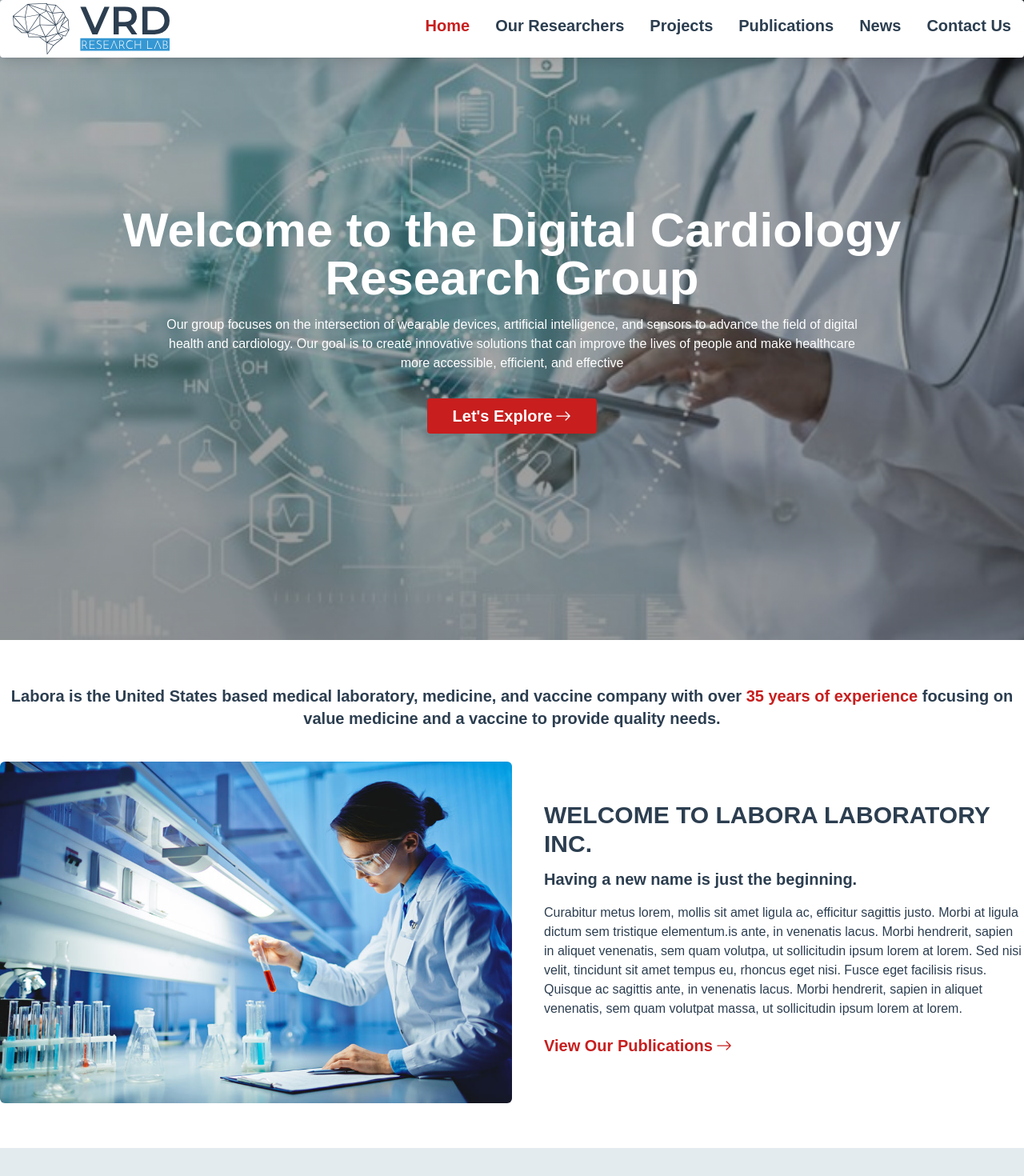
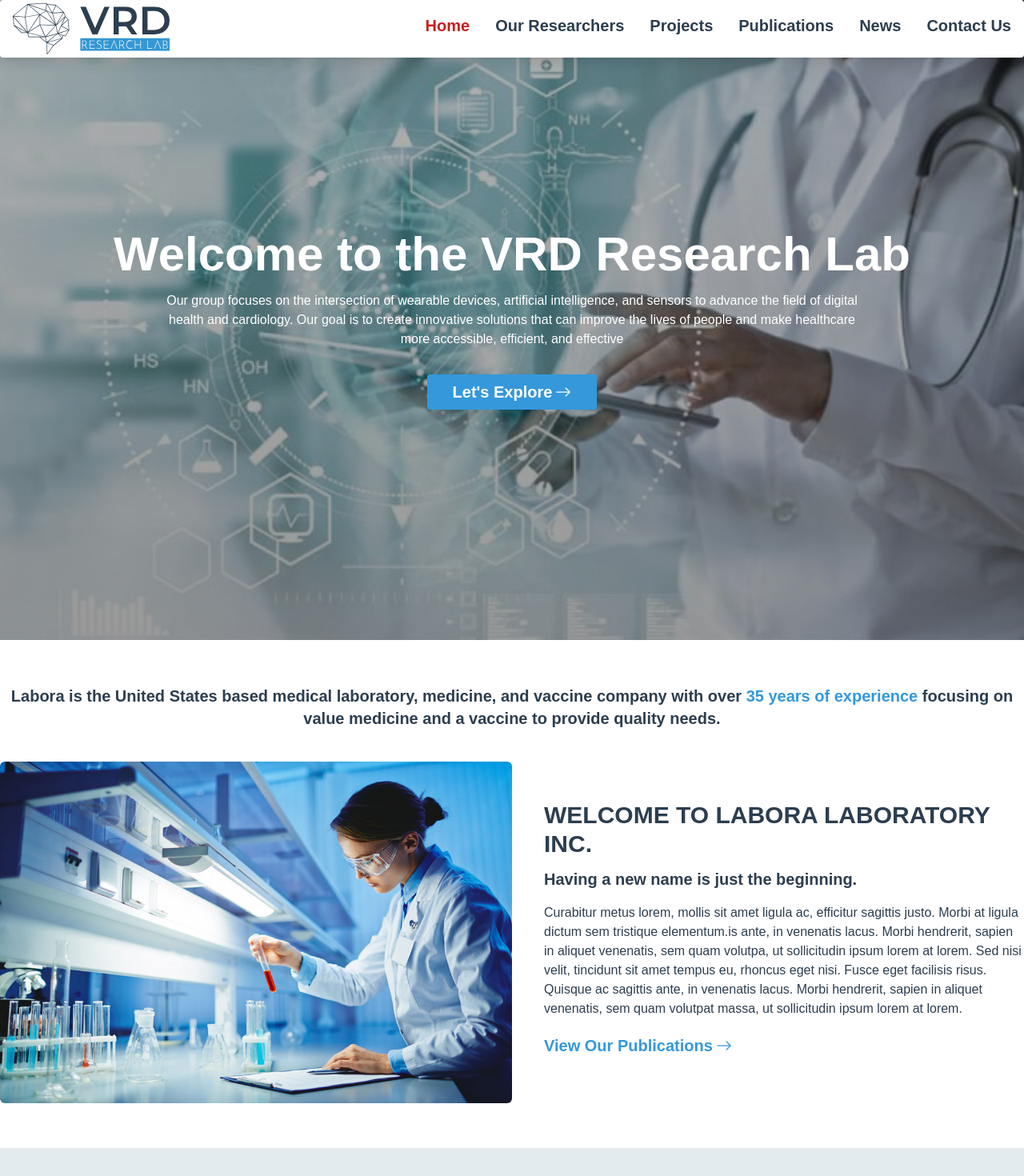
Before and after one commit to The-Virtual-BD/vrd_lab_new, a Next.js app: page / in a window 1280 px wide. Shown: the top 1470 px of the page at 80% size. Built offline with nearby package versions, Linux system fonts and the light colour scheme; no server answers.

Commit message:
updated home page

```diff
--- a/components/HomePage/Banner.js
+++ b/components/HomePage/Banner.js
@@ -8,7 +8,7 @@ const Banner = () => {
 			<div className="slider-bg flex items-center justify-center text-white ">
 				<div className="container mx-auto text-center px-5 lg:px-0">
 					<h1 className="text-2xl lg:text-6xl font-bold text-white mb-4 max-w-5xl mx-auto">
-						Welcome to the Digital Cardiology Research Group
+						Welcome to the VRD Research Lab
 					</h1>
 					<p className="text-white mb-8 max-w-4xl mx-auto text-sm lg:text-base">
 						Our group focuses on the intersection of wearable devices,
@@ -21,7 +21,7 @@ const Banner = () => {
 					<div className=" flex items-center justify-center">
 						<Link
 							href={"/projects"}
-							className="bg-red-700 hover:bg-red-500 text-sm lg:text-xl text-white font-semibold py-2 px-5 lg:px-8 rounded  flex items-center gap-1 text-center"
+							className="bg-primary hover:bg-secondary text-sm lg:text-xl text-white font-semibold py-2 px-5 lg:px-8 rounded  flex items-center gap-1 text-center"
 						>
 							<span>Let&apos;s Explore</span> <BsArrowRight />
 						</Link>
--- a/components/HomePage/Home.js
+++ b/components/HomePage/Home.js
@@ -12,7 +12,7 @@ const Home = () => {
 	return (
 		<>
 		<Head>
-			<title>Digital Cardiology Research Group </title>
+			<title>VRD Research Lab </title>
 		</Head>
 		<div>
 
--- a/components/HomePage/MainPublisher.js
+++ b/components/HomePage/MainPublisher.js
@@ -9,7 +9,7 @@ const MainPublisher = () => {
 				<h3 className="text-lg lg:text-xl font-bold  pb-10 text-center">
 					Labora is the United States based medical laboratory, medicine, and
 					vaccine company with over{" "}
-					<span className="text-red-700">35 years of experience</span> focusing
+					<span className="text-primary">35 years of experience</span> focusing
 					on value medicine and a vaccine to provide quality needs.
 				</h3>
 
@@ -39,7 +39,7 @@ const MainPublisher = () => {
 
 						<Link
 							href="/publications"
-							class="inline-flex items-center text-base lg:text-xl font-bold py-2 gap-1 text-red-700 hover:text-red-500 "
+							class="inline-flex items-center text-base lg:text-xl font-bold py-2 gap-1 text-primary hover:text-secondary "
 						>
 							View Our Publications
 							<BsArrowRight className="text-xl" />
--- a/components/HomePage/News.js
+++ b/components/HomePage/News.js
@@ -78,7 +78,7 @@ const News = () => {
 									className=" w-full lg:w-80 h-full lg:h-[250px] overflow-hidden"
 								>
 									<h2
-										className="text-red-700 hover:text-red-500 text-xl lg:text-2xl font-semibold mb-3 cursor-pointer"
+										className="text-primary hover:text-secondary text-xl lg:text-2xl font-semibold mb-3 cursor-pointer"
 										onClick={() => handleNewsView(data?._id)}
 									>
 										{data.newsTitle.slice(0, 50)}
@@ -95,7 +95,7 @@ const News = () => {
 
 									<button
 										onClick={() => handleNewsView(data?._id)}
-										class="inline-flex items-center font-bold  py-2 gap-1  text-center text-red-700 hover:text-red-500 text-sm lg:text-base"
+										class="inline-flex items-center font-bold  py-2 gap-1  text-center text-primary hover:text-secondary text-sm lg:text-base"
 									>
 										Read more <BsArrowRight className="text-xl" />
 									</button>
@@ -104,7 +104,7 @@ const News = () => {
 							.slice(0, 3)}
 					</div>
 
-					<div className="w-full lg:w-1/4 bg-red-700 text-white p-5  flex flex-col justify-center rounded-sm h-[250px]">
+					<div className="w-full lg:w-1/4 bg-primary text-white p-5  flex flex-col justify-center rounded-sm h-[250px]">
 						<h2 className="text-xl lg:text-2xl font-bold">
 							Best Laboratory Award Winner Year 2015-2016
 						</h2>
--- a/components/HomePage/RecentProjects.js
+++ b/components/HomePage/RecentProjects.js
@@ -53,7 +53,7 @@ const RecentProjects = () => {
 
 							<div class="p-3  h-full">
 								<h5
-									class="mb-2 cursor-pointer text-lg lg:text-2xl font-bold tracking-tight text-darkBg hover:text-red-700 "
+									class="mb-2 cursor-pointer text-lg lg:text-2xl font-bold tracking-tight text-darkBg hover:text-primary "
 									onClick={() => handleProjectView(_id)}
 								>
 									{pub?.proName.slice(0, 60)}
@@ -65,7 +65,7 @@ const RecentProjects = () => {
 
 								<button
 									onClick={() => handleProjectView(pub?._id)}
-									class="flex items-center px-3 lg:px-5 text-sm lg:text-base py-2 gap-1  font-medium text-center text-white bg-red-700 rounded-lg hover:bg-red-500 absolute bottom-3"
+									class="flex items-center px-3 lg:px-5 text-sm lg:text-base py-2 gap-1  font-medium text-center text-white rounded-lg bg-primary hover:bg-secondary absolute bottom-3"
 								>
 									Read more <BsArrowRight className="text-xl" />
 								</button>
@@ -78,7 +78,7 @@ const RecentProjects = () => {
 			<div className=" flex items-center justify-center mt-10">
 				<Link
 					href={"/projects"}
-					className="bg-red-700 hover:bg-red-500 text-sm lg:text-xl text-white  py-2 px-5 lg:px-8 rounded  flex items-center gap-1 text-center"
+					className=" bg-primary hover:bg-secondary text-sm lg:text-xl text-white  py-2 px-5 lg:px-8 rounded  flex items-center gap-1 text-center"
 				>
 					<span>VIEW ALL</span> <BsArrowRight />
 				</Link>
--- a/components/HomePage/Team.js
+++ b/components/HomePage/Team.js
@@ -40,7 +40,7 @@ const Team = () => {
 			<div className=" flex items-center justify-center">
 				<Link
 					href={"/researchers"}
-					className="bg-red-700 hover:bg-red-500 text-sm lg:text-xl text-white  py-2 px-5 lg:px-8 rounded  flex items-center gap-1 text-center"
+					className=" bg-primary hover:bg-secondary text-sm lg:text-xl text-white  py-2 px-5 lg:px-8 rounded  flex items-center gap-1 text-center"
 				>
 					<span>VIEW ALL</span> <BsArrowRight />
 				</Link>
--- a/pages/index.js
+++ b/pages/index.js
@@ -1,15 +1,13 @@
 import Head from "next/head";
 import Home from "../components/HomePage/Home";
-
 
 export default function HomeC() {
 	return (
 		<div>
 			<Head>
-				<title>Lab | Home</title>
-				<meta name="description" content="Generated by create next app" />
+				<title>VRD Research Lab | Home</title>
+				<meta name="description" content="VRD Research Lab" />
 				<link rel="icon" href="/favicon.ico" />
-
 			</Head>
 			<div>
 				<Home />
--- a/tailwind.config.js
+++ b/tailwind.config.js
@@ -8,7 +8,8 @@ module.exports = {
 	theme: {
 		extend: {
 			colors: {
-				primary: "#FEBD0D",
+				primary: "#3498DB",
+				secondary:"#212529",
 				mainBg: "#17171A",
 				cardBg: "#202428",
 				fontclr: "#f9f5f8",
```
